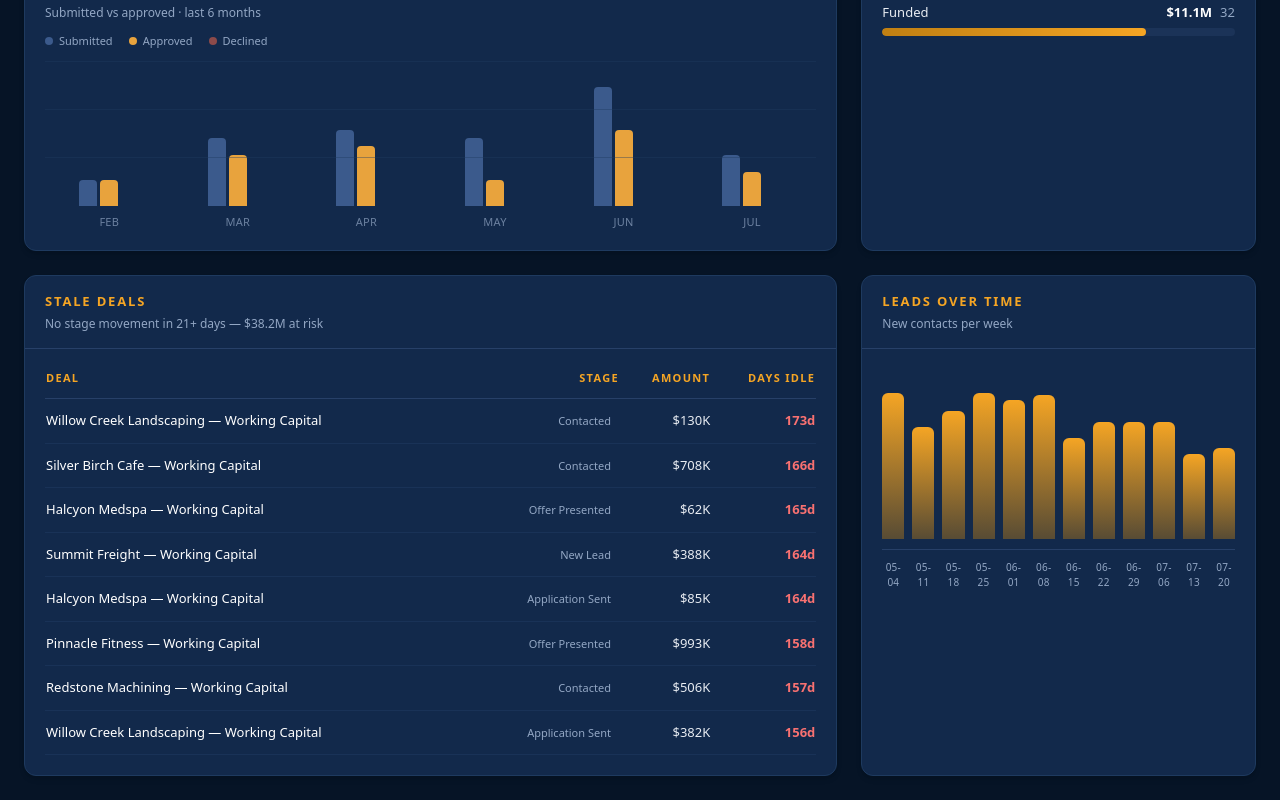
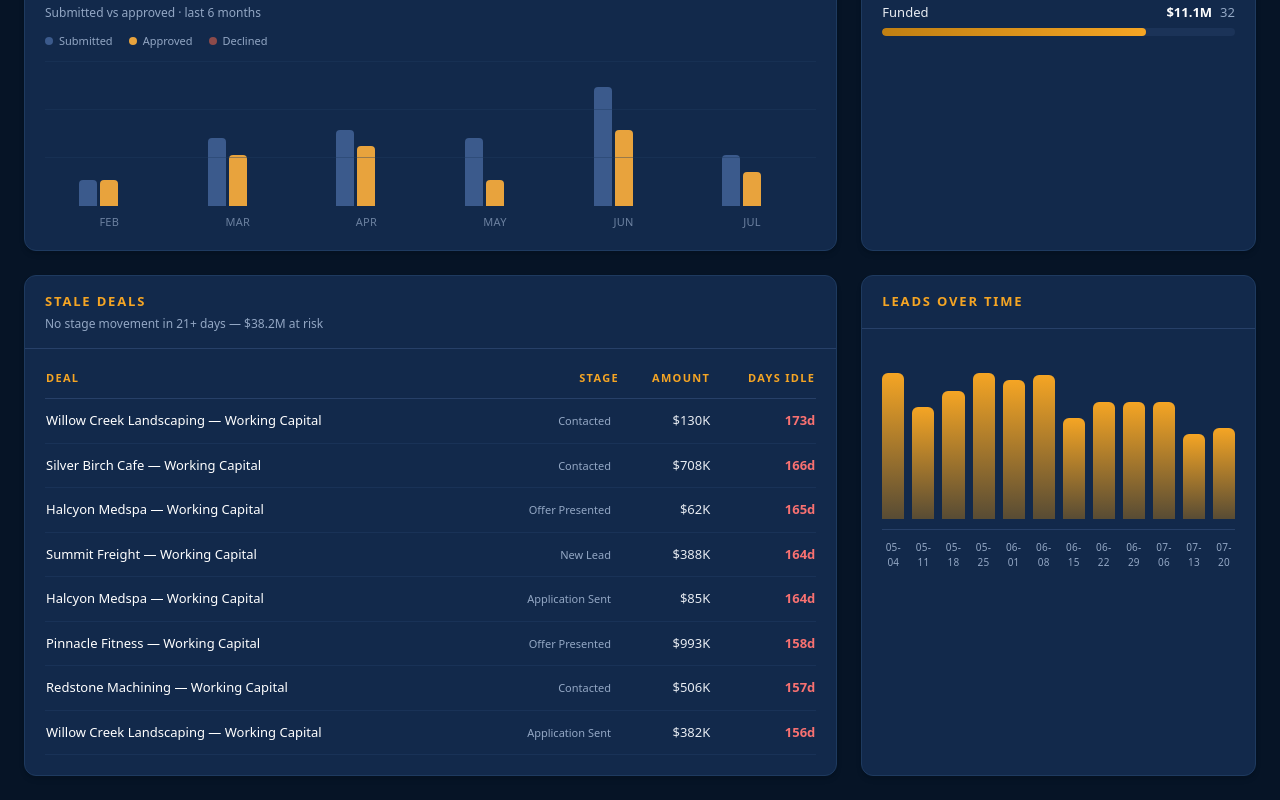
Before and after one commit to ZeusCommercial/Dashboard-, a Next.js app: page / in a window 1280 px wide. Shown: the part 665-1465 px from the top of the page. Built offline with nearby package versions, Linux system fonts and the light colour scheme.

Commit message:
page.tsx

```diff
--- a/src/app/page.tsx
+++ b/src/app/page.tsx
@@ -171,7 +171,7 @@ export default async function OverviewPage({
           )}
         </Card>
 
-        <Card title="Leads Over Time" subtitle="New contacts per week">
+        <Card title="Leads Over Time">
           <ColumnChart
             rows={leads.map((l) => ({
               label: l.week,
```
